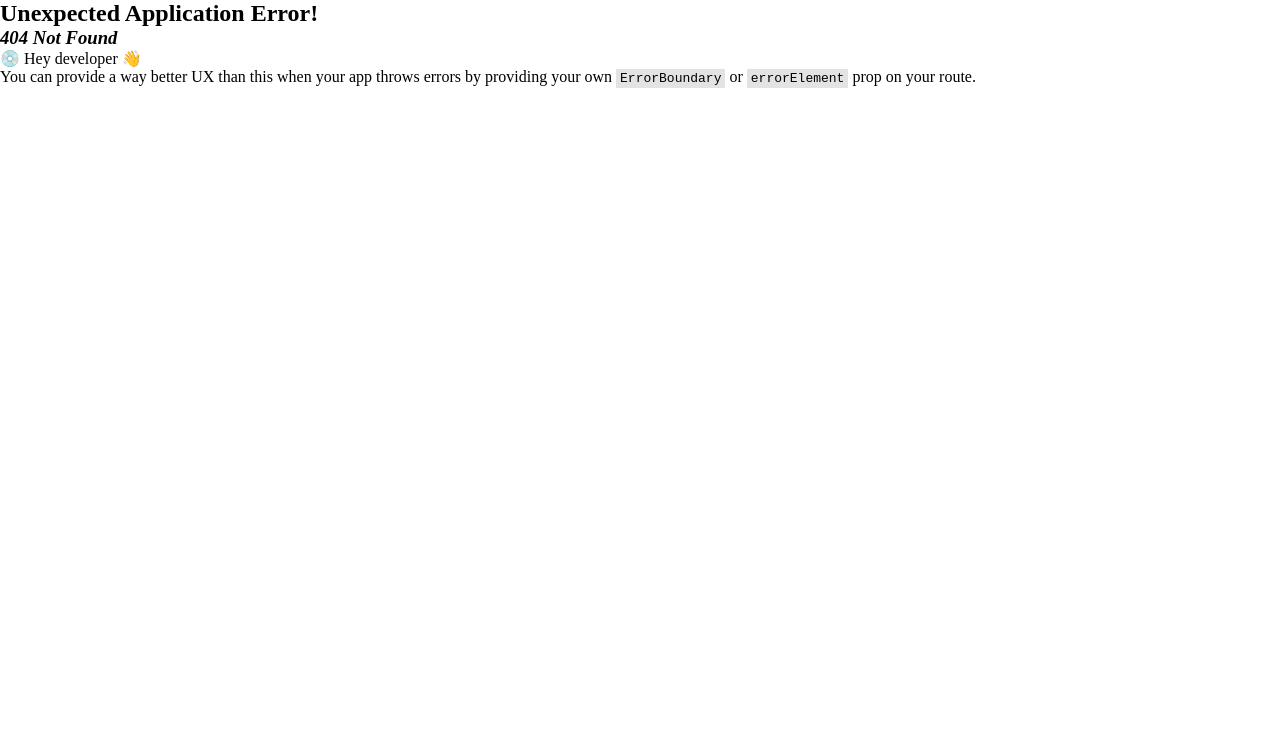
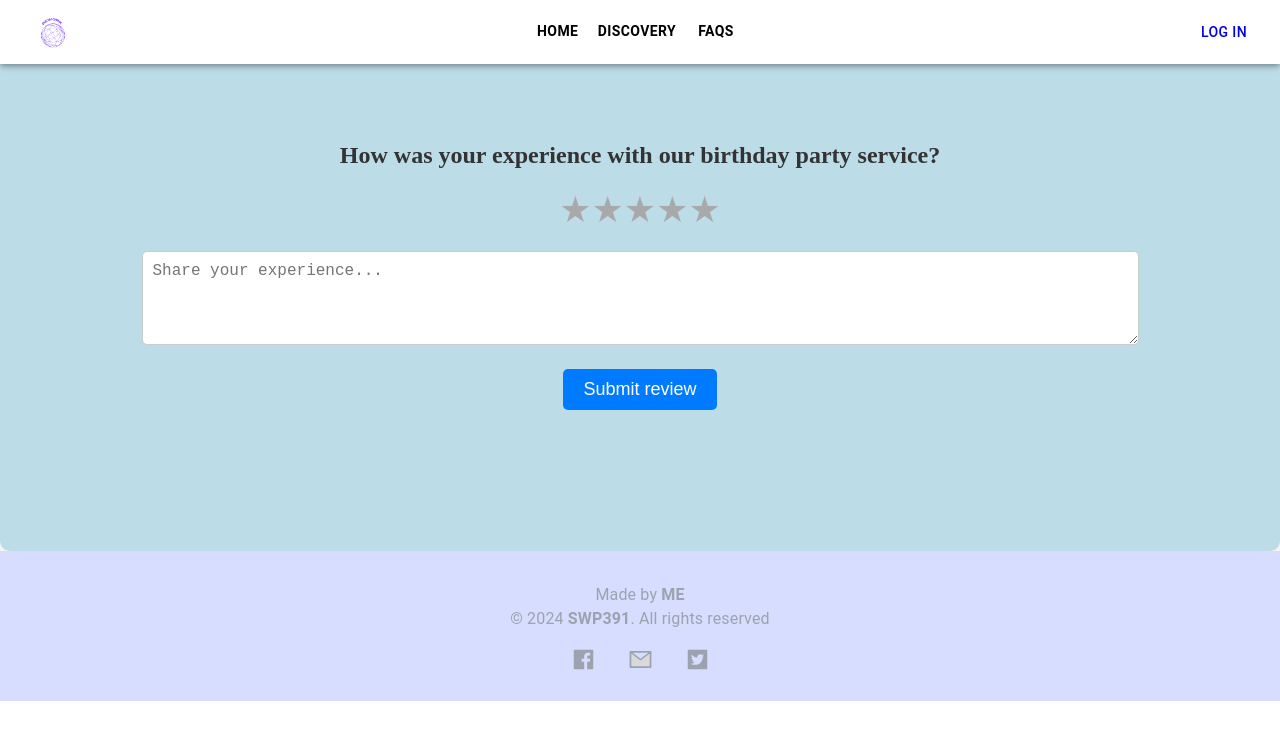
Before and after one commit to ShuMoo789/swp_booking_party_fe, a React (Vite) app: page /feedback in a window 1280 px wide. Before the commit this address had no page. Shown: the top 740 px of the page. Built offline with nearby package versions, Linux system fonts and the light colour scheme.

Commit message:
feedback update

```diff
--- a/src/App.jsx
+++ b/src/App.jsx
@@ -8,6 +8,7 @@ import ForgotPassword from "./pages/forgotPassword/forgotPassword";
 import { Profile } from "./pages/profile";
 import { ServiceList } from "./pages/serviceList";
 import PickSpot from "./pages/pickSpot/pickSpot";
+import Feedback from "./pages/feedback/feedback";
 
 function App() {
   const router = createBrowserRouter([
@@ -22,6 +23,10 @@ function App() {
         {
           path: "pickSpot",
           element: <PickSpot />,
+        },
+        {
+          path: "feedback",
+          element: <Feedback />,
         },
         {
           path: "profile",
--- /dev/null
+++ b/src/pages/feedback/feedback.jsx
@@ -0,0 +1,49 @@
+import { useState } from 'react';
+import '../../pages/feedback/feedback.scss';
+
+const Feedback = () => {
+  const [rating, setRating] = useState(0);
+  const [comment, setComment] = useState('');
+
+  const handleRatingChange = (value) => {
+    setRating(value);
+  };
+
+  const handleCommentChange = (e) => {
+    setComment(e.target.value);
+  };
+
+  const handleSubmit = () => {
+    console.log('Rating:', rating);
+    console.log('Comment:', comment);
+  };
+
+  return (
+    <div className="feedback-container">
+      <h5>How was your experience with our birthday party service?</h5>
+      <div className="rating-container">
+        {[1, 2, 3, 4, 5].map((value) => (
+          <span
+            key={value}
+            className={`star ${value <= rating ? 'filled' : ''}`}
+            onClick={() => handleRatingChange(value)}
+          >
+            &#9733;
+          </span>
+        ))}
+      </div>
+      <textarea
+        placeholder="Share your experience..."
+        value={comment}
+        onChange={handleCommentChange}
+        className="comment-input"
+        rows="4"
+      />
+      <button onClick={handleSubmit} className="submit-button">
+        Submit review
+      </button>
+    </div>
+  );
+};
+
+export default Feedback;
--- /dev/null
+++ b/src/pages/feedback/feedback.scss
@@ -0,0 +1,59 @@
+.feedback-container {
+  background-color: rgb(188, 220, 231);
+  padding: 141.5px;
+  border-radius: 10px;
+  box-shadow: 0px 5px 15px rgba(0, 0, 0, 0.1);
+  text-align: center;
+
+  h5 {
+    margin-bottom: 20px;
+    color: #333;
+    font-size: 24px;
+  }
+
+  .rating-container {
+    margin-bottom: 20px;
+
+    .star {
+      font-size: 36px;
+      color: darkgray;
+      cursor: pointer;
+
+      &.filled {
+        color: lightyellow;
+      }
+
+      &:hover {
+        color: lightyellow;
+      }
+    }
+  }
+
+  .comment-input {
+    width: 100%;
+    margin-bottom: 20px;
+    font-size: 16px;
+    padding: 10px;
+    border: 1px solid #ccc;
+    border-radius: 5px;
+
+    &:focus {
+      outline: none;
+      border-color: #007bff;
+    }
+  }
+
+  .submit-button {
+    font-size: 18px;
+    background-color: #007bff;
+    color: #fff;
+    padding: 10px 20px;
+    border: none;
+    border-radius: 5px;
+    cursor: pointer;
+
+    &:hover {
+      background-color: #0056b3;
+    }
+  }
+}
```
